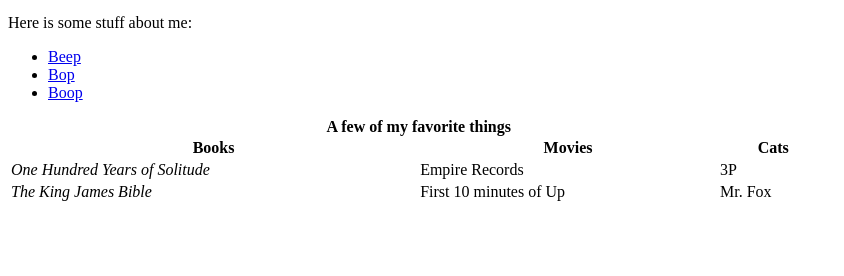
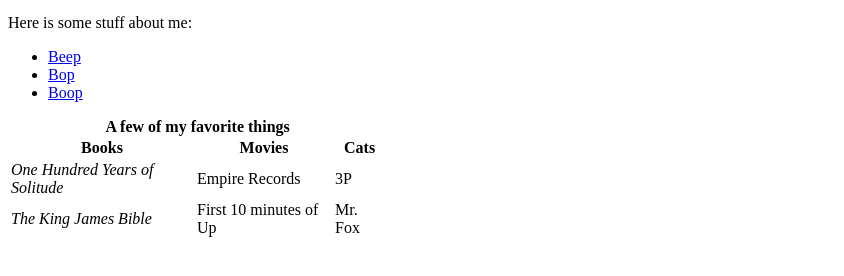
Before and after one commit to cxinya/cxinya.github.io, a plain HTML site: page index.html in a window 1280 px wide. Shown: the part 480-756 px from the top of the page, without its empty margins (0-844 px from the left). Drawn offline with Linux system fonts and the light colour scheme.

Commit message:
Edit column width in faves table

```diff
--- a/index.html
+++ b/index.html
@@ -18,7 +18,7 @@
         <li><a href = "https://www.linkedin.com/in/cynthia-yuen-90b114b3/">Boop</a></li>
     </ul>
 
-    <table width = "65%">
+    <table width = "30%">
     <caption><b>A few of my favorite things</b></caption>
         <tr>
             <th>Books</th>
```
